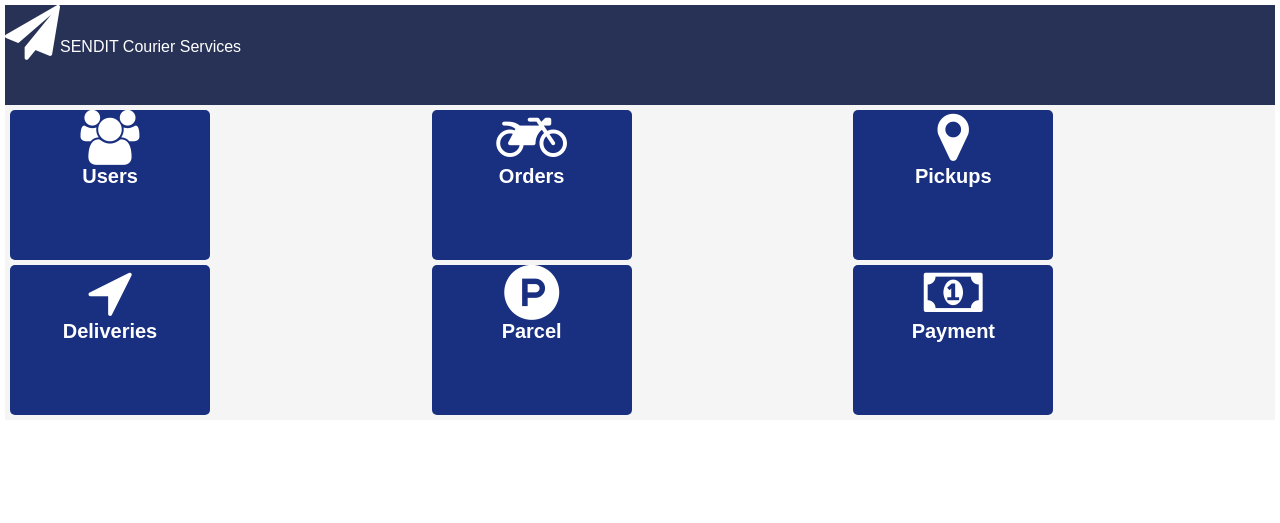
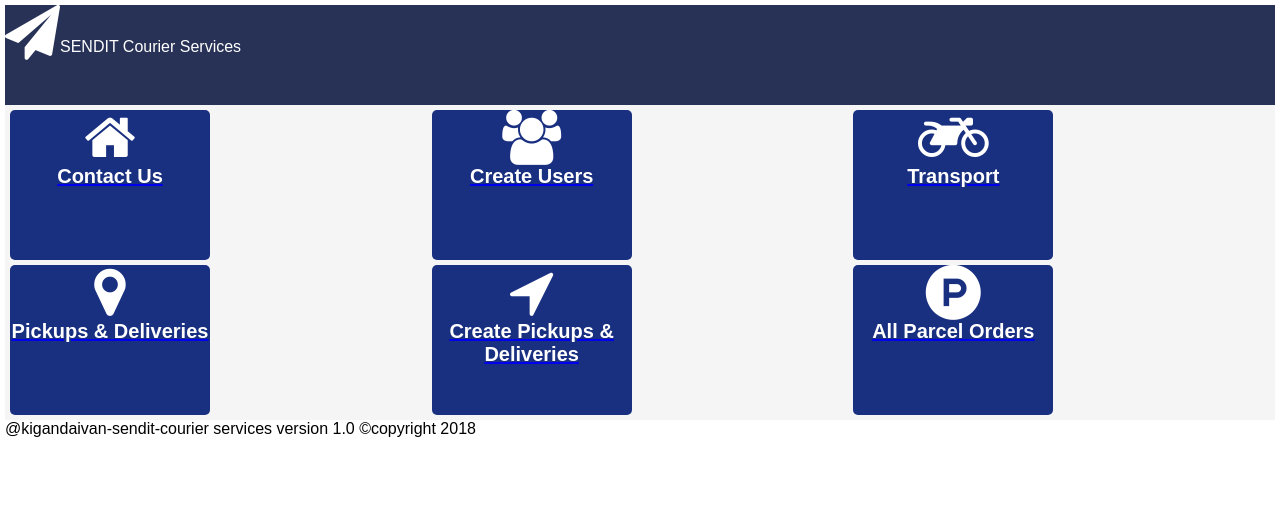
Before and after one commit to zydplatform/SENDIT, a plain HTML site: page UI/templates/admin.html in a window 1280 px wide. Drawn offline with Linux system fonts and the light colour scheme.

Commit message:
ft-more-userinterface-changes

```diff
--- a/UI/templates/admin.html
+++ b/UI/templates/admin.html
@@ -12,14 +12,14 @@
     <div class="wrapper">
         <div class="header"><i class="fa fa-paper-plane"></i>SENDIT Courier Services </div>
         <div class="content">
-            <div class="users"> <i class="fa fa-users"></i><br> Users</div>
-            <div class="orders"><i class="fa fa-motorcycle"> </i><br>Orders</div>
-            <div class="pickups"><i class="fa fa-map-marker"></i><br>Pickups </div>
-            <div class="deliveries"><i class="fa fa-location-arrow"></i><br>Deliveries </div>
-            <div class="parcel"><i class="fa fa-product-hunt"></i><br>Parcel </div>
-            <div class="payment"><i class="fa fa-money"></i><br>Payment </div>
+            <a href="contact.html"><div class="payment"><i class="fa fa-home"></i><br>Contact Us </div></a>
+            <a href="create_user.html"><div class="users"> <i class="fa fa-users"></i><br> Create Users</div></a>
+            <a href="orders.html"><div class="orders"><i class="fa fa-motorcycle"> </i><br>Transport</div></a>
+            <a href="pickups.html"><div class="pickups"><i class="fa fa-map-marker"></i><br>Pickups & Deliveries</div></a>
+            <a href="create_pickups.html"><div class="pickups"><i class="fa fa-location-arrow"></i><br>Create Pickups & Deliveries </div></a>
+            <a href="allparcels.html"><div class="parcel"><i class="fa fa-product-hunt"></i><br>All Parcel Orders </div></a>
         </div>
-        <div class="footer"></div>
+        <div class="footer">@kigandaivan-sendit-courier services version 1.0 &copy;copyright 2018</div>
     </div>
 </body>
 </html>
```
Also changed, not shown: UI/templates/orders.html (+2 -1 lines), UI/templates/user.html (+4 -4 lines).
